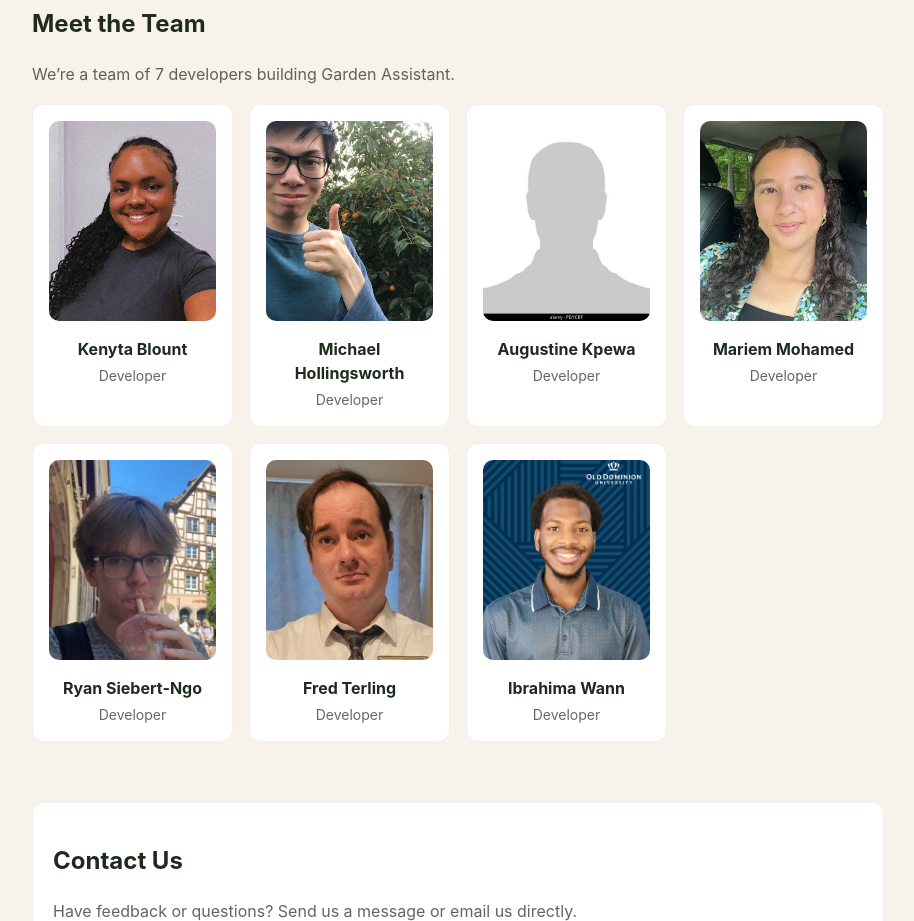
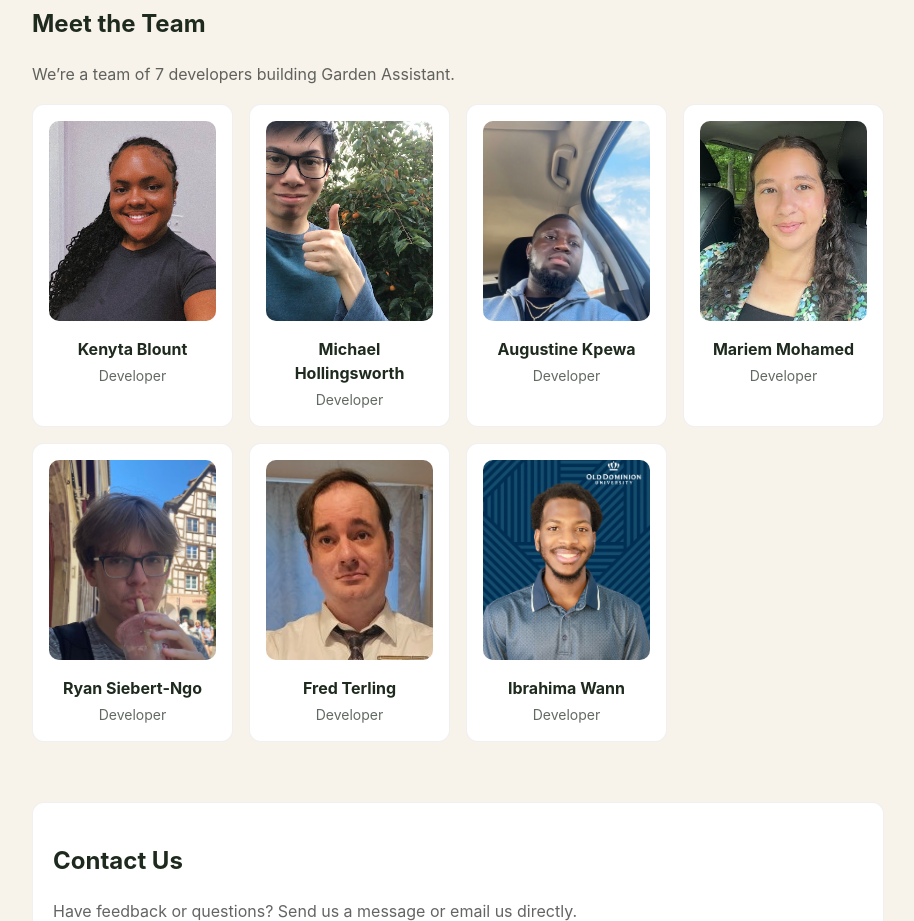
Before and after one commit to Garden-Assistant-Red-Team/Spring-2026---Red, a React (Create React App) app in the folder frontend/: page / in a window 1280 px wide. Shown: the part 780-1701 px from the top of the page, without its empty margins (182-1096 px from the left). Built offline with nearby package versions, Linux system fonts and the light colour scheme; no server answers.

Commit message:
added augustine's picture

```diff
--- a/frontend/src/pages/Home.js
+++ b/frontend/src/pages/Home.js
@@ -7,12 +7,12 @@ import "./Home.css";
 // Team Photos
 import kenyta from "../images/kenyta.jpg";
 import michael from "../images/michael.jpg";
-//import augustine from "../images/augustine.jpg";
+import augustine from "../images/augustine.jpg";
 import mariem from "../images/mariem.jpg";
 import ryan from "../images/ryan.jpg";
 import fred from "../images/fred.jpg";
 import ibrahima from "../images/ibrahima.jpeg";
-import placeholder from "../images/placeholder.jpg";
+//import placeholder from "../images/placeholder.jpg";
 // Background
 import heroBg from "../images/hero.jpg";
 
@@ -30,7 +30,7 @@ export default function Home() {
   const team = [
     { name: "Kenyta Blount", img: kenyta },
     { name: "Michael Hollingsworth", img: michael },
-    { name: "Augustine Kpewa", img: placeholder },
+    { name: "Augustine Kpewa", img: augustine },
     { name: "Mariem Mohamed", img: mariem },
     { name: "Ryan Siebert-Ngo", img: ryan },
     { name: "Fred Terling", img: fred },
```
Also changed, not shown: frontend/src/images/augustine.jpg (added).
